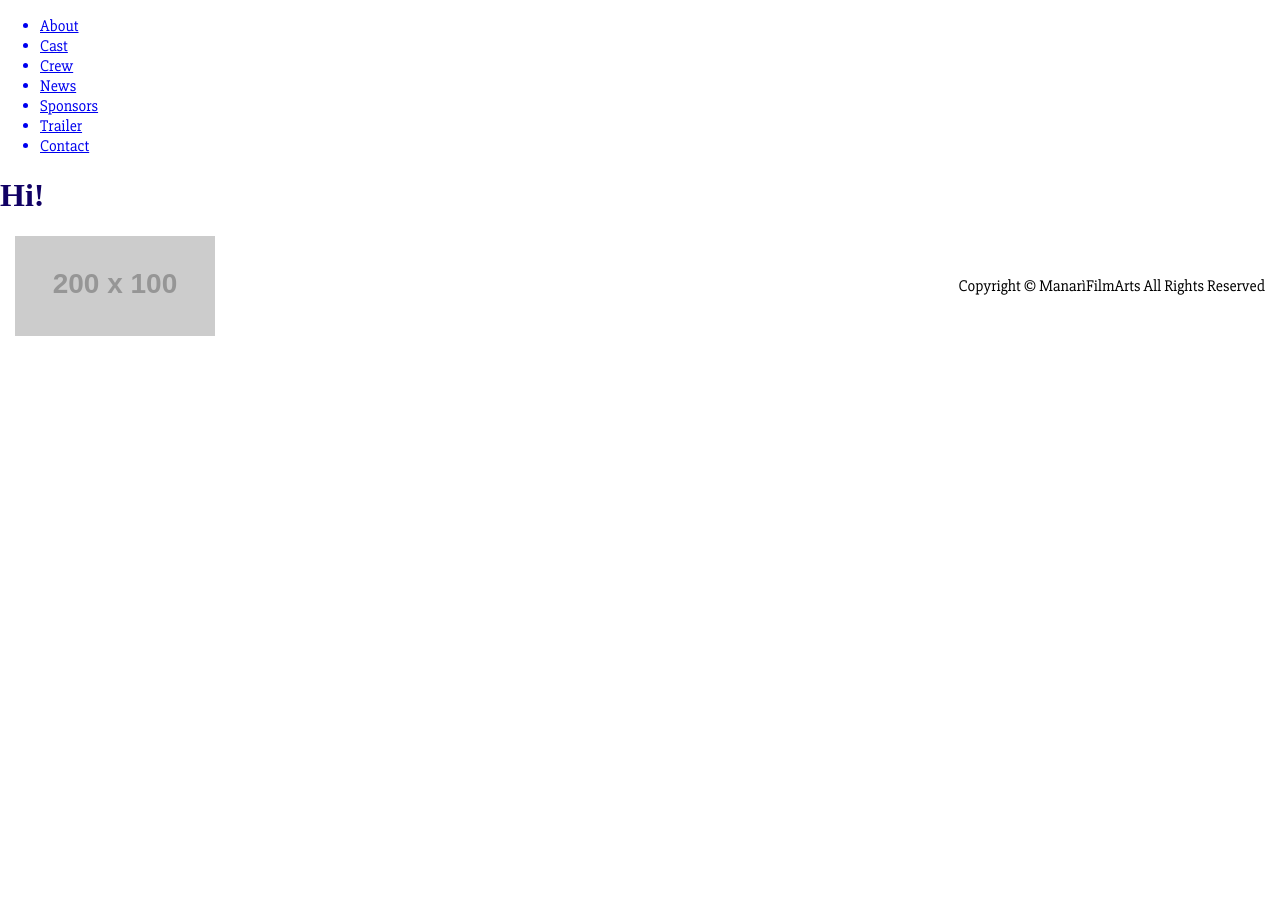
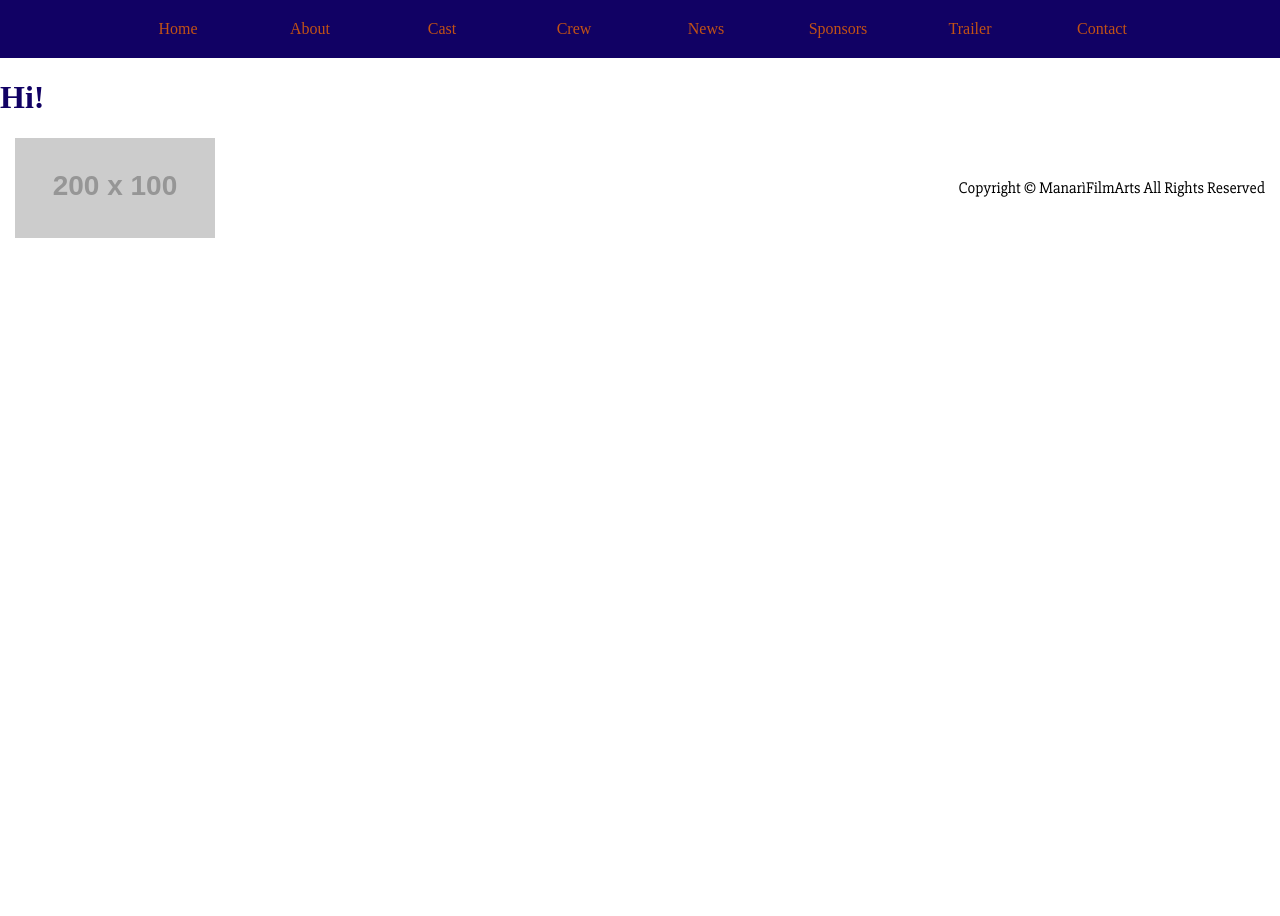
Before and after one commit to JasmineManari/jasminemanari.github.io, a Jekyll site: the page built from index.html, in a window 1280 px wide. Built offline with Jekyll 4.4.1, drawn with Linux system fonts in a browser that asks for light colours; some web fonts are replaced.

Commit message:
menu & styling

```diff
--- a/_includes/menu.html
+++ b/_includes/menu.html
@@ -1,10 +1,11 @@
 
-<ul>
-  <a href="about.html"><li>About</li></a>
-  <a href="cast.html"><li>Cast</li></a>
-  <a href="crew.html"><li>Crew</li></a>
-  <a href="news.html"><li>News</li></a>
-  <a href="sponsors.html"><li>Sponsors</li></a>
-  <a href="trailer.html"><li>Trailer</li></a>
-  <a href="contact.html"><li>Contact</li></a>
-</ul>
+<div class="menu">
+  <div class="menuentry"><a href="index.html">Home</a></div>
+  <div class="menuentry"><a href="about.html">About</a></div>
+  <div class="menuentry"><a href="cast.html">Cast</a></div>
+  <div class="menuentry"><a href="crew.html">Crew</a></div>
+  <div class="menuentry"><a href="news.html">News</a></div>
+  <div class="menuentry"><a href="sponsors.html">Sponsors</a></div>
+  <div class="menuentry"><a href="trailer.html">Trailer</a></div>
+  <div class="menuentry"><a href="contact.html">Contact</a></div>
+</div>
--- a/assets/css/page.sass
+++ b/assets/css/page.sass
@@ -25,6 +25,15 @@ h1
 
 .space-buffer
   height: 120px
+.half-space-buffer
+  height: 60px
+.quarter-space-buffer
+  height: 30px
+
+.top-buffer
+  margin-top: 120px
+.half-top-buffer
+  margin-top: 60px
 
 .jumbotron
   background-image: url(http://placehold.it/1600x900)
@@ -38,3 +47,29 @@ h1
   margin-top: -80px
   padding: 60px 30px
   background-color: white
+
+.thumb-overlay
+  margin-top: -80px
+  padding: 5px
+  background-color: white
+
+
+.menu
+  display: block
+  width: 100%
+  padding: 0
+  text-align: center
+  font-family: $font1
+  background-color: $blue
+  .menuentry
+    display: inline-block
+    width: 10%
+    text-align: center
+    a
+      transition: color 0.3s ease-out
+      display: block
+      padding: 20px 0
+      text-decoration: none
+      color: $orange
+      &:hover
+        color: $yellow
```
